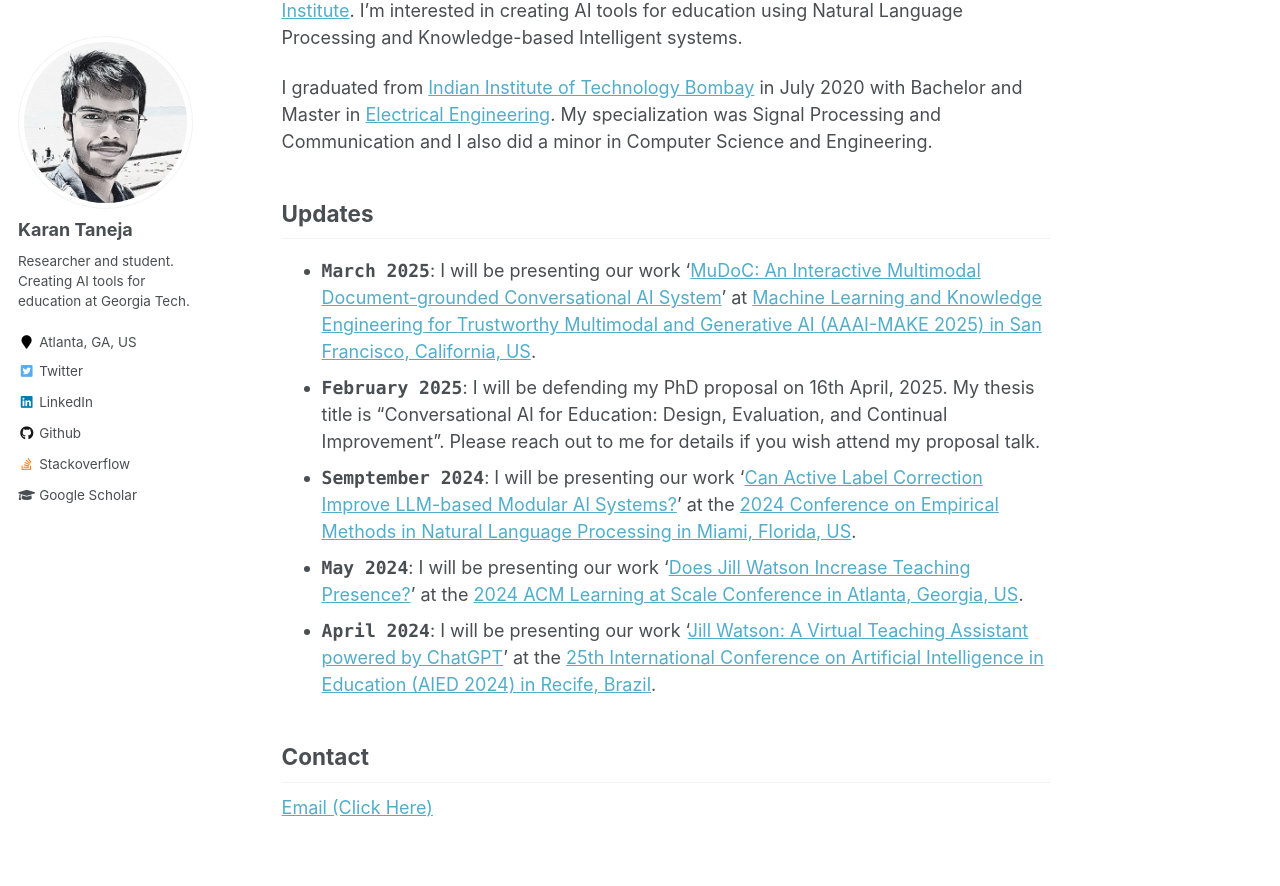
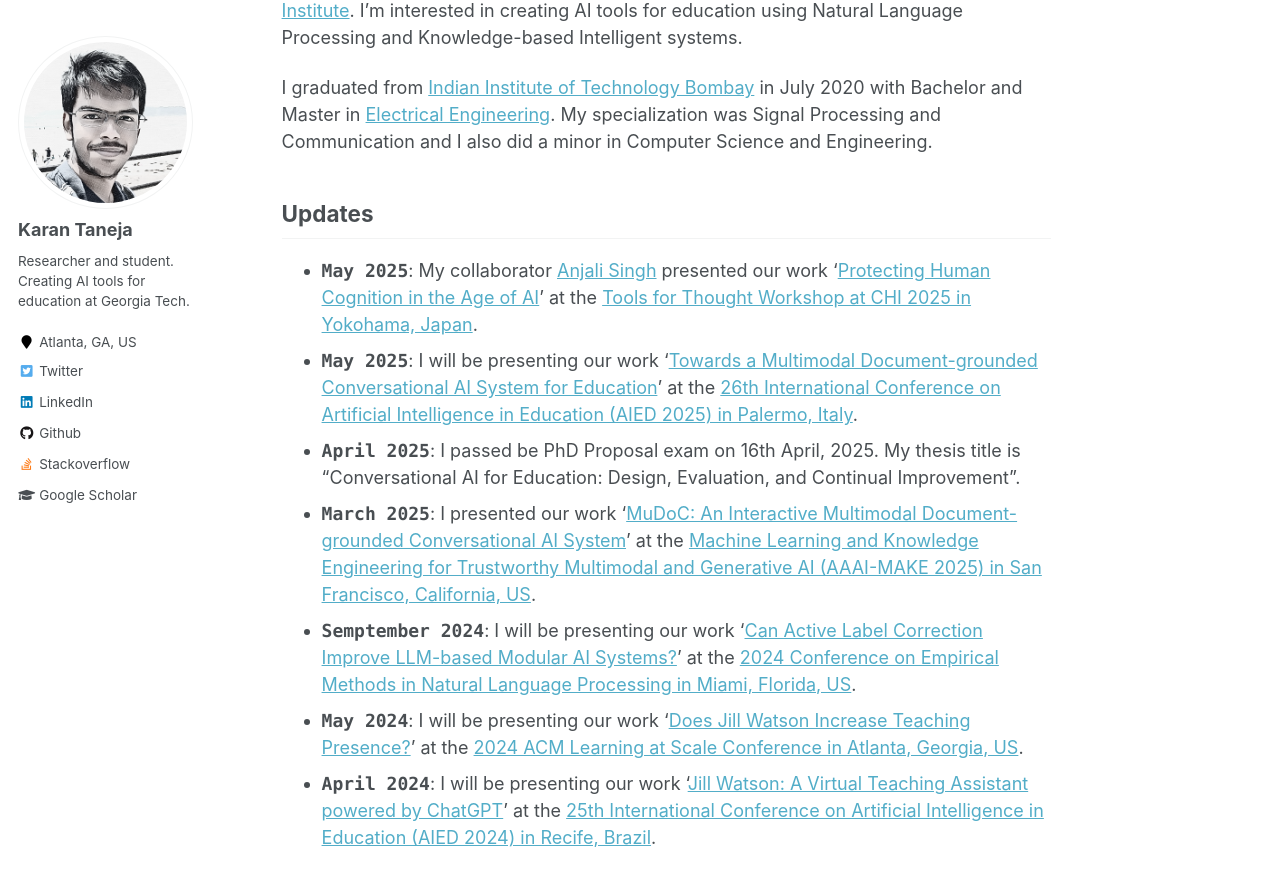
Before and after one commit to KrnTneja/KrnTneja.github.io, a Jekyll site: the page built from _pages/about.md, in a window 1280 px wide and 900 px high, scrolled down 313 px. Shown: the top 886 px of the window. Built offline with Jekyll 4.4.1, drawn with Linux system fonts in a browser that asks for light colours.

Commit message:
Update about.md

```diff
--- a/_pages/about.md
+++ b/_pages/about.md
@@ -18,8 +18,12 @@ I graduated from [Indian Institute of Technology Bombay](http://www.iitb.ac.in/)
 Updates
 ------
 
-- <tt><b>March 2025</b></tt>: I will be presenting our work '[MuDoC: An Interactive Multimodal Document-grounded Conversational AI System](https://arxiv.org/abs/2502.09843)' at [Machine Learning and Knowledge Engineering for Trustworthy Multimodal and Generative AI (AAAI-MAKE 2025) in San Francisco, California, US](https://www.aaai-make.info/).
-- <tt><b>February 2025</b></tt>: I will be defending my PhD proposal on 16th April, 2025. My thesis title is "Conversational AI for Education: Design, Evaluation, and Continual Improvement". Please reach out to me for details if you wish attend my proposal talk.
+
+- <tt><b>May 2025</b></tt>: My collaborator [Anjali Singh](https://www.linkedin.com/in/anjali-singh-a7786ba4/) presented our work '[Protecting Human Cognition in the Age of AI](https://arxiv.org/pdf/2502.12447)' at the [Tools for Thought Workshop at CHI 2025 in Yokohama, Japan](https://ai-tools-for-thought.github.io/workshop/).
+- <tt><b>May 2025</b></tt>: I will be presenting our work '[Towards a Multimodal Document-grounded Conversational AI System for Education](https://arxiv.org/pdf/2504.13884)' at the [26th International Conference
+on Artificial Intelligence in Education (AIED 2025) in Palermo, Italy](https://aied2025.itd.cnr.it/).
+- <tt><b>April 2025</b></tt>: I passed be PhD Proposal exam on 16th April, 2025. My thesis title is "Conversational AI for Education: Design, Evaluation, and Continual Improvement".
+- <tt><b>March 2025</b></tt>: I presented our work '[MuDoC: An Interactive Multimodal Document-grounded Conversational AI System](https://arxiv.org/abs/2502.09843)' at the [Machine Learning and Knowledge Engineering for Trustworthy Multimodal and Generative AI (AAAI-MAKE 2025) in San Francisco, California, US](https://www.aaai-make.info/).
 - <tt><b>Semptember 2024</b></tt>: I will be presenting our work '[Can Active Label Correction Improve LLM-based Modular AI Systems?](https://arxiv.org/abs/2401.05467)' at the [2024 Conference on Empirical Methods in Natural Language Processing in Miami, Florida, US](https://2024.emnlp.org/).
 - <tt><b>May 2024</b></tt>: I will be presenting our work '[Does Jill Watson Increase Teaching Presence?](https://dl.acm.org/doi/abs/10.1145/3657604.3664679)' at the [2024 ACM Learning at Scale Conference in Atlanta, Georgia, US](https://learningatscale.hosting.acm.org/las2024/).
 - <tt><b>April 2024</b></tt>: I will be presenting our work '[Jill Watson: A Virtual Teaching Assistant powered by ChatGPT](https://link.springer.com/chapter/10.1007/978-3-031-64302-6_23)' at the [25th International Conference on Artificial Intelligence in Education (AIED 2024) in Recife, Brazil](https://aied2024.cesar.school/).
```
